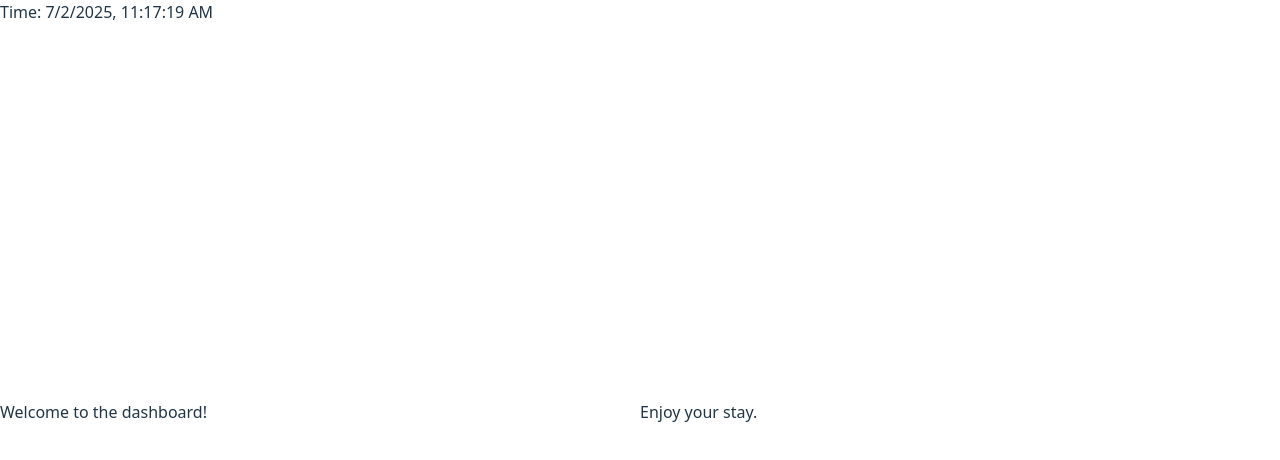
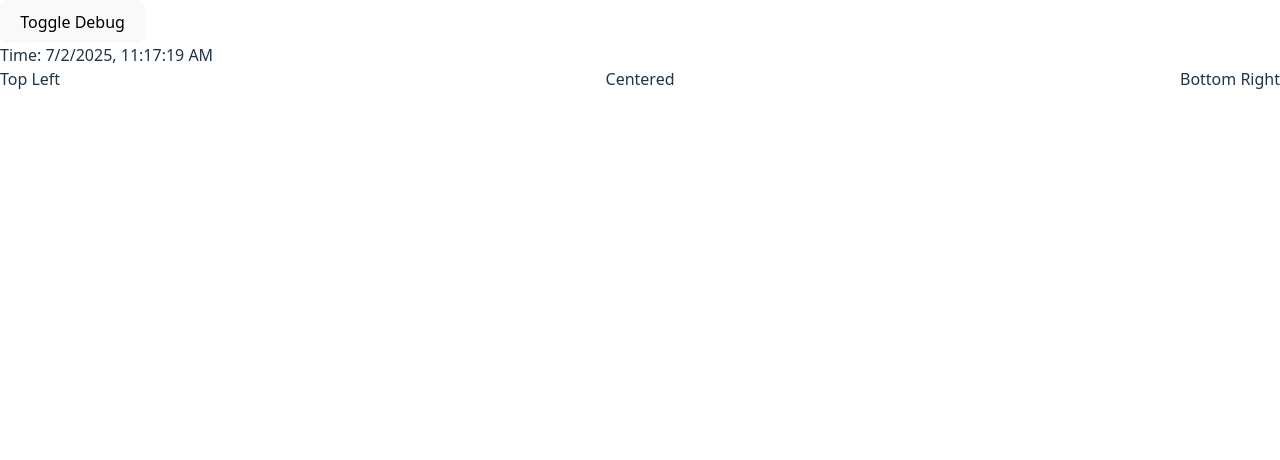
Before and after one commit to m4rvin42/MyDashboard, a React (Vite) app in the folder dashboard/: page / in a window 1280 px wide. Shown: the top 460 px of the page. Built offline with nearby package versions, Linux system fonts and the light colour scheme.

Commit message:
Add alignment props and debug mode

```diff
--- a/dashboard/src/App.css
+++ b/dashboard/src/App.css
@@ -38,3 +38,12 @@
   flex: 1;
   display: flex;
 }
+
+.debug .vertical-stack-panel,
+.debug .horizontal-stack-panel {
+  border: 1px dashed #666;
+}
+
+.debug .stack-child {
+  border: 1px dashed red;
+}
--- a/dashboard/src/App.jsx
+++ b/dashboard/src/App.jsx
@@ -1,3 +1,4 @@
+import { useState } from 'react'
 import VerticalStackPanel from './components/VerticalStackPanel'
 import HorizontalStackPanel from './components/HorizontalStackPanel'
 import TimeWidget from './widgets/TimeWidget'
@@ -5,13 +6,34 @@ import TextWidget from './widgets/TextWidget'
 import './App.css'
 
 export default function App() {
+  const [debug, setDebug] = useState(false)
+
   return (
-    <VerticalStackPanel>
-      <TimeWidget />
-      <HorizontalStackPanel>
-        <TextWidget text="Welcome to the dashboard!" />
-        <TextWidget text="Enjoy your stay." />
-      </HorizontalStackPanel>
-    </VerticalStackPanel>
+    <div className={debug ? 'debug' : ''}>
+      <button onClick={() => setDebug((d) => !d)}>Toggle Debug</button>
+      <VerticalStackPanel>
+        <TimeWidget
+          verticalContentAlignment="Top"
+          horizontalContentAlignment="Center"
+        />
+        <HorizontalStackPanel>
+          <TextWidget
+            text="Top Left"
+            verticalContentAlignment="Top"
+            horizontalContentAlignment="Left"
+          />
+          <TextWidget
+            text="Centered"
+            verticalContentAlignment="Center"
+            horizontalContentAlignment="Center"
+          />
+          <TextWidget
+            text="Bottom Right"
+            verticalContentAlignment="Bottom"
+            horizontalContentAlignment="Right"
+          />
+        </HorizontalStackPanel>
+      </VerticalStackPanel>
+    </div>
   )
 }
--- a/dashboard/src/components/HorizontalStackPanel.jsx
+++ b/dashboard/src/components/HorizontalStackPanel.jsx
@@ -1,13 +1,37 @@
 import React from 'react'
+
+const verticalMap = {
+  Top: 'flex-start',
+  Center: 'center',
+  Bottom: 'flex-end',
+}
+
+const horizontalMap = {
+  Left: 'flex-start',
+  Center: 'center',
+  Right: 'flex-end',
+}
 
 export default function HorizontalStackPanel({ children }) {
   return (
     <div className="horizontal-stack-panel" data-testid="horizontal-stack">
-      {React.Children.map(children, (child, idx) => (
-        <div className="stack-child" key={idx}>
-          {child}
-        </div>
-      ))}
+      {React.Children.map(children, (child, idx) => {
+        if (!React.isValidElement(child)) return null
+        const {
+          verticalContentAlignment = 'Top',
+          horizontalContentAlignment = 'Center',
+          ...rest
+        } = child.props
+        const style = {
+          alignItems: verticalMap[verticalContentAlignment],
+          justifyContent: horizontalMap[horizontalContentAlignment],
+        }
+        return (
+          <div className="stack-child" style={style} key={idx}>
+            {React.cloneElement(child, rest)}
+          </div>
+        )
+      })}
     </div>
   )
 }
--- a/dashboard/src/components/VerticalStackPanel.jsx
+++ b/dashboard/src/components/VerticalStackPanel.jsx
@@ -1,13 +1,37 @@
 import React from 'react'
+
+const verticalMap = {
+  Top: 'flex-start',
+  Center: 'center',
+  Bottom: 'flex-end',
+}
+
+const horizontalMap = {
+  Left: 'flex-start',
+  Center: 'center',
+  Right: 'flex-end',
+}
 
 export default function VerticalStackPanel({ children }) {
   return (
     <div className="vertical-stack-panel" data-testid="vertical-stack">
-      {React.Children.map(children, (child, idx) => (
-        <div className="stack-child" key={idx}>
-          {child}
-        </div>
-      ))}
+      {React.Children.map(children, (child, idx) => {
+        if (!React.isValidElement(child)) return null
+        const {
+          verticalContentAlignment = 'Top',
+          horizontalContentAlignment = 'Center',
+          ...rest
+        } = child.props
+        const style = {
+          justifyContent: verticalMap[verticalContentAlignment],
+          alignItems: horizontalMap[horizontalContentAlignment],
+        }
+        return (
+          <div className="stack-child" style={style} key={idx}>
+            {React.cloneElement(child, rest)}
+          </div>
+        )
+      })}
     </div>
   )
 }
```
Also changed, not shown: 1 other file (tests, documents, lock files or other folders).
